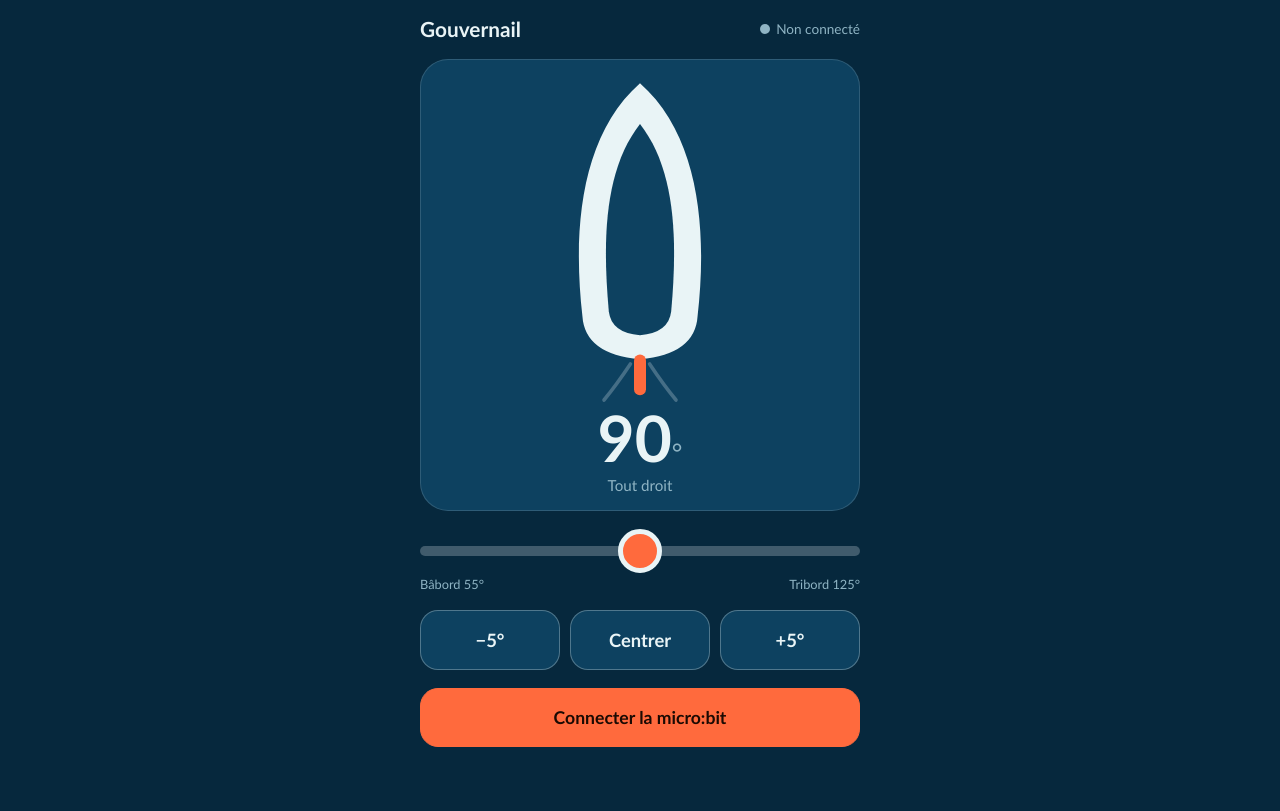
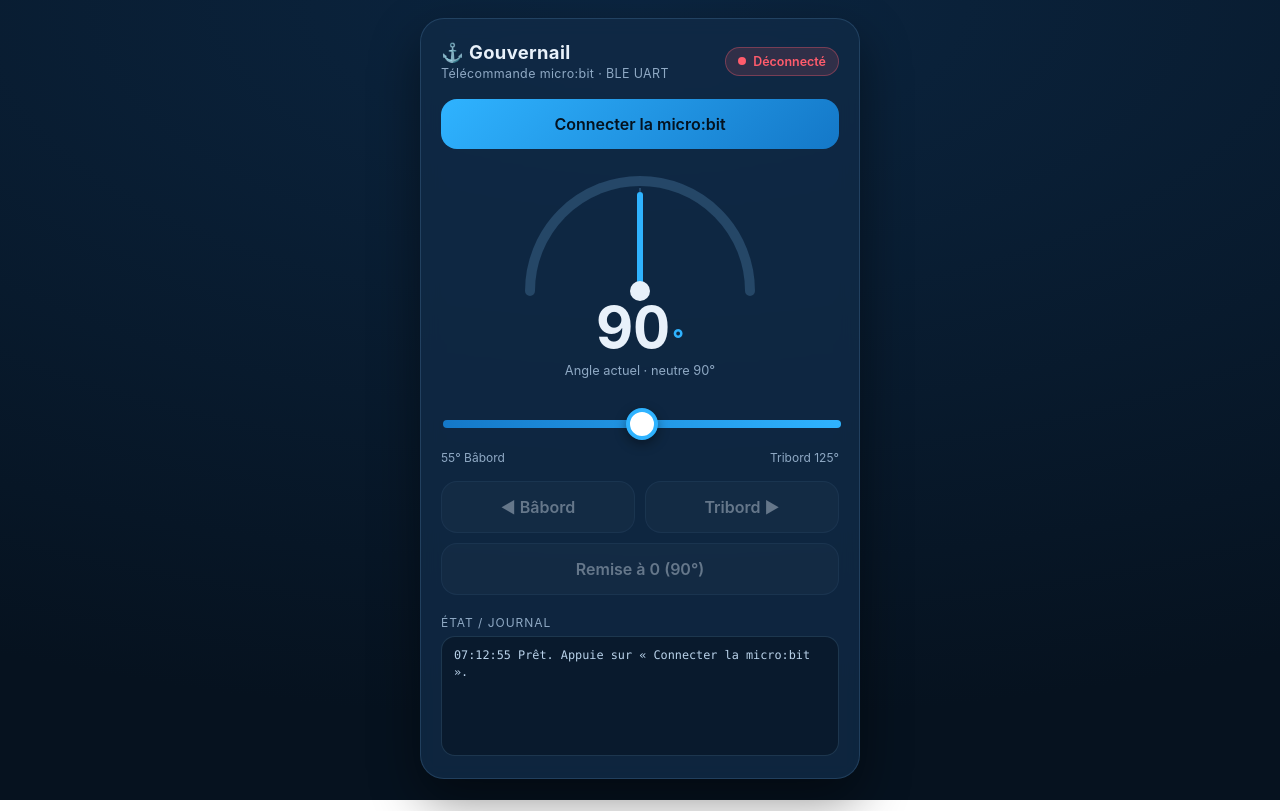
Before and after one commit to Tombordet/Projet-bateau, a plain HTML site: page index.html in a window 1280 px wide. Drawn offline with Linux system fonts and the light colour scheme.

Commit message:
Update index.html

```diff
--- a/index.html
+++ b/index.html
@@ -3,218 +3,278 @@
 <head>
 <meta charset="UTF-8">
 <meta name="viewport" content="width=device-width, initial-scale=1, viewport-fit=cover">
-<meta name="theme-color" content="#06283d">
-<title>Gouvernail du bateau</title>
+<title>Gouvernail · micro:bit</title>
 <style>
+  :root {
+    --bg1: #06121f; --bg2: #0b2540; --card: rgba(16, 42, 70, .82);
+    --line: rgba(120, 180, 230, .18); --text: #e8f1fa; --muted: #8fa9c4;
+    --accent: #2fb3ff; --accent2: #1478c8; --ok: #2ecc9a; --bad: #ff5c6c;
+  }
   * { box-sizing: border-box; -webkit-tap-highlight-color: transparent; }
-  html { background-color: #06283d; }
+  html, body { margin: 0; min-height: 100%; }
   body {
-    margin: 0; padding: 16px 16px 32px;
-    font-family: "Avenir Next", "Trebuchet MS", "Segoe UI", sans-serif;
-    background-color: #06283d; color: #e9f4f6;
-    -webkit-user-select: none; user-select: none; touch-action: manipulation;
+    font-family: -apple-system, "SF Pro Text", "Segoe UI", Roboto, sans-serif;
+    color: var(--text);
+    background: radial-gradient(120% 90% at 50% 0%, var(--bg2), var(--bg1));
+    background-attachment: fixed;
+    display: flex; justify-content: center; align-items: flex-start;
+    padding: calc(env(safe-area-inset-top, 0px) + 18px) 16px calc(env(safe-area-inset-bottom, 0px) + 18px);
   }
-  main { width: 100%; max-width: 440px; margin: 0 auto; }
-  header { display: flex; justify-content: space-between; align-items: center; margin-bottom: 18px; }
-  h1 { font-size: 1.3rem; margin: 0; font-weight: 700; color: #e9f4f6; }
-  #etat { font-size: .85rem; color: #8fb4c4; }
-  #etat i { width: 10px; height: 10px; border-radius: 50%; background: #8fb4c4; display: inline-block; margin-right: 6px; }
-  #etat.ok i { background: #3ddc97; }
-  #etat.ko i { background: #ff5d5d; }
+  .card {
+    width: 100%; max-width: 440px; background: var(--card);
+    border: 1px solid var(--line); border-radius: 24px; padding: 22px 20px;
+    backdrop-filter: blur(10px); box-shadow: 0 20px 50px rgba(0, 0, 0, .45);
+  }
+  header { display: flex; justify-content: space-between; align-items: center; gap: 12px; }
+  h1 { font-size: 1.15rem; margin: 0; letter-spacing: .02em; }
+  h1 small { display: block; font-weight: 400; color: var(--muted); font-size: .78rem; margin-top: 2px; }
+  .badge {
+    display: inline-flex; align-items: center; gap: 7px; padding: 6px 12px;
+    border-radius: 999px; font-size: .78rem; font-weight: 600;
+    background: rgba(255, 92, 108, .14); color: var(--bad); border: 1px solid rgba(255, 92, 108, .35);
+  }
+  .badge::before { content: ""; width: 8px; height: 8px; border-radius: 50%; background: currentColor; }
+  .badge.on { background: rgba(46, 204, 154, .14); color: var(--ok); border-color: rgba(46, 204, 154, .4); }
 
-  .scene {
-    border-radius: 28px; padding: 16px 0 8px; margin-bottom: 18px; text-align: center;
-    background-color: #0d4160; border: 1px solid rgba(233,244,246,.15);
+  button {
+    font: inherit; color: var(--text); border: 1px solid var(--line); border-radius: 16px;
+    background: rgba(255, 255, 255, .06); padding: 15px 10px; font-weight: 600; font-size: 1rem;
+    cursor: pointer; touch-action: manipulation; transition: transform .08s, background .15s, opacity .15s;
   }
-  .scene svg { width: 60%; max-width: 240px; height: auto; display: block; margin: 0 auto; overflow: visible; }
-  #gouvernail { transition: transform .12s ease-out; }
-  .valeur { font-size: 4rem; font-weight: 700; line-height: 1; margin-top: 6px; color: #e9f4f6; }
-  .valeur small { font-size: 1.6rem; color: #8fb4c4; font-weight: 400; }
-  #sens { color: #8fb4c4; font-size: .95rem; margin: 6px 0 8px; min-height: 1.2em; }
+  button:active:not(:disabled) { transform: scale(.97); background: rgba(255, 255, 255, .12); }
+  button:disabled { opacity: .4; cursor: not-allowed; }
+  #connectBtn {
+    width: 100%; margin-top: 18px; border: none;
+    background: linear-gradient(135deg, var(--accent), var(--accent2)); color: #04121f;
+  }
+  #connectBtn.on { background: rgba(255, 255, 255, .06); color: var(--text); border: 1px solid var(--line); }
 
-  .reglage { margin-bottom: 18px; }
-  .bornes { display: flex; justify-content: space-between; font-size: .8rem; color: #8fb4c4; }
-  input[type=range] { -webkit-appearance: none; appearance: none; width: 100%; height: 44px; background: transparent; margin: 0; }
-  input[type=range]::-webkit-slider-runnable-track { height: 10px; border-radius: 5px; background: rgba(233,244,246,.25); }
+  .gauge { position: relative; height: 130px; margin: 22px 0 4px; display: flex; justify-content: center; }
+  .gauge svg { width: 100%; max-width: 280px; overflow: visible; }
+  #needle { transform-origin: 140px 120px; transition: transform .12s ease-out; }
+  .readout { text-align: center; margin-top: -6px; }
+  .angle { font-size: 3.6rem; font-weight: 700; line-height: 1; font-variant-numeric: tabular-nums; }
+  .angle span { font-size: 1.6rem; color: var(--accent); margin-left: 2px; }
+  .sub { color: var(--muted); font-size: .8rem; margin-top: 6px; }
+
+  .slider-wrap { margin: 22px 0 6px; }
+  input[type=range] {
+    -webkit-appearance: none; appearance: none; width: 100%; height: 44px; background: transparent; touch-action: none;
+  }
+  input[type=range]::-webkit-slider-runnable-track {
+    height: 8px; border-radius: 8px; background: linear-gradient(90deg, #1478c8, #2fb3ff);
+  }
+  input[type=range]::-moz-range-track { height: 8px; border-radius: 8px; background: linear-gradient(90deg, #1478c8, #2fb3ff); }
   input[type=range]::-webkit-slider-thumb {
-    -webkit-appearance: none; width: 44px; height: 44px; margin-top: -17px; border-radius: 50%;
-    background: #ff6a3d; border: 5px solid #e9f4f6;
+    -webkit-appearance: none; width: 32px; height: 32px; border-radius: 50%; margin-top: -12px;
+    background: #fff; border: 4px solid var(--accent); box-shadow: 0 4px 12px rgba(0, 0, 0, .4);
   }
-  input[type=range]::-moz-range-track { height: 10px; border-radius: 5px; background: rgba(233,244,246,.25); }
-  input[type=range]::-moz-range-thumb { width: 34px; height: 34px; border-radius: 50%; background: #ff6a3d; border: 5px solid #e9f4f6; }
+  input[type=range]::-moz-range-thumb {
+    width: 24px; height: 24px; border-radius: 50%; background: #fff; border: 4px solid var(--accent);
+  }
+  .scale { display: flex; justify-content: space-between; color: var(--muted); font-size: .75rem; }
 
-  .boutons { display: flex; margin-bottom: 18px; }
-  .boutons button { flex: 1; margin-right: 10px; }
-  .boutons button:last-child { margin-right: 0; }
-  button {
-    font-family: inherit; font-weight: 700; font-size: 1.15rem; color: #e9f4f6;
-    border: 1px solid rgba(233,244,246,.3); background-color: #0d4160;
-    border-radius: 18px; padding: 18px 12px; cursor: pointer;
+  .buttons { display: grid; grid-template-columns: 1fr 1fr; gap: 10px; margin-top: 16px; }
+  .buttons .reset { grid-column: 1 / -1; }
+
+  .log-title { margin: 20px 0 6px; font-size: .75rem; color: var(--muted); text-transform: uppercase; letter-spacing: .08em; }
+  #log {
+    height: 120px; overflow-y: auto; background: rgba(0, 0, 0, .28); border: 1px solid var(--line);
+    border-radius: 14px; padding: 10px 12px; font: .74rem/1.5 ui-monospace, Menlo, monospace; color: #b9d2ea;
   }
-  button:active { background-color: #1a5d85; }
-  #connexion { width: 100%; background-color: #ff6a3d; border-color: #ff6a3d; color: #1b0a03; font-size: 1.1rem; }
-  #connexion.connecte { background-color: transparent; color: #e9f4f6; border-color: rgba(233,244,246,.4); }
-  #message { min-height: 1.3em; text-align: center; font-size: .85rem; color: #8fb4c4; margin: 14px 0 0; }
+  #log .err { color: var(--bad); }
+  #log .ok { color: var(--ok); }
 </style>
 </head>
 <body>
-<main>
+<main class="card">
   <header>
-    <h1>Gouvernail</h1>
-    <div id="etat"><i></i><span>Non connecté</span></div>
+    <h1>⚓ Gouvernail<small>Télécommande micro:bit · BLE UART</small></h1>
+    <div id="badge" class="badge">Déconnecté</div>
   </header>
 
-  <section class="scene">
-    <svg viewBox="0 0 200 270">
-      <path d="M92 240 Q80 258 70 270 M108 240 Q120 258 130 270" stroke="rgba(233,244,246,.25)" stroke-width="3" fill="none" stroke-linecap="round"/>
-      <path d="M100 6 C150 50 156 130 148 200 Q146 232 100 236 Q54 232 52 200 C44 130 50 50 100 6 Z" fill="#e9f4f6"/>
-      <path d="M100 40 C128 76 132 130 126 196 Q124 214 100 216 Q76 214 74 196 C68 130 72 76 100 40 Z" fill="#0d4160"/>
-      <g id="gouvernail" style="transform-origin: 100px 236px;">
-        <rect x="95" y="232" width="10" height="34" rx="5" fill="#ff6a3d"/>
+  <button id="connectBtn">Connecter la micro:bit</button>
+
+  <section class="gauge" aria-hidden="true">
+    <svg viewBox="0 0 280 130">
+      <path d="M 30 120 A 110 110 0 0 1 250 120" fill="none" stroke="rgba(120,180,230,.22)" stroke-width="10" stroke-linecap="round"/>
+      <line x1="140" y1="120" x2="140" y2="14" stroke="rgba(120,180,230,.25)" stroke-width="2" stroke-dasharray="4 5"/>
+      <g id="needle">
+        <line x1="140" y1="120" x2="140" y2="24" stroke="#2fb3ff" stroke-width="6" stroke-linecap="round"/>
       </g>
+      <circle cx="140" cy="120" r="10" fill="#e8f1fa"/>
     </svg>
-    <div class="valeur"><span id="angle">90</span><small>°</small></div>
-    <div id="sens">Tout droit</div>
   </section>
 
-  <section class="reglage">
-    <input type="range" id="curseur" min="55" max="125" value="90">
-    <div class="bornes"><span>Bâbord 55°</span><span>Tribord 125°</span></div>
-  </section>
+  <div class="readout">
+    <div class="angle"><b id="angleVal">90</b><span>°</span></div>
+    <div class="sub">Angle actuel · neutre 90°</div>
+  </div>
 
-  <section class="boutons">
-    <button id="moins">−5°</button>
-    <button id="centre">Centrer</button>
-    <button id="plus">+5°</button>
-  </section>
+  <div class="slider-wrap">
+    <input id="slider" type="range" min="55" max="125" step="1" value="90" disabled aria-label="Angle du gouvernail">
+    <div class="scale"><span>55° Bâbord</span><span>Tribord 125°</span></div>
+  </div>
 
-  <button id="connexion">Connecter la micro:bit</button>
-  <p id="message"></p>
+  <div class="buttons">
+    <button id="portBtn" disabled>◄ Bâbord</button>
+    <button id="stbdBtn" disabled>Tribord ►</button>
+    <button id="resetBtn" class="reset" disabled>Remise à 0 (90°)</button>
+  </div>
+
+  <div class="log-title">État / journal</div>
+  <div id="log"></div>
 </main>
 
 <script>
-var ANGLE_MIN = 55, ANGLE_MAX = 125, ANGLE_CENTRE = 90, PAS = 5;
-var INVERSER_VISUEL = false; // mets true si le gouvernail dessiné tourne à l'envers
+(() => {
+  "use strict";
+  const UART_SERVICE = "6e400001-b5a3-f393-e0a9-e50e24dcca9e";
+  const UART_RX      = "6e400002-b5a3-f393-e0a9-e50e24dcca9e";
+  const MIN = 55, MAX = 125, NEUTRAL = 90, STEP = 5, THROTTLE_MS = 60;
 
-var UART_SERVICE = "6e400001-b5a0-f393-e0a9-e50e24dcca9e";
-var UART_RX      = "6e400002-b5a0-f393-e0a9-e50e24dcca9e"; // téléphone -> micro:bit
+  const $ = id => document.getElementById(id);
+  const slider = $("slider"), angleVal = $("angleVal"), needle = $("needle");
+  const badge = $("badge"), connectBtn = $("connectBtn"), logEl = $("log");
+  const portBtn = $("portBtn"), stbdBtn = $("stbdBtn"), resetBtn = $("resetBtn");
 
-function $(id) { return document.getElementById(id); }
-var curseur = $("curseur"), affAngle = $("angle"), sens = $("sens");
-var gouvernail = $("gouvernail"), etat = $("etat"), message = $("message"), btnConnexion = $("connexion");
+  let device = null, rxChar = null;
+  let angle = NEUTRAL;
+  let pending = null, sending = false;
+  let lastSend = 0, throttleTimer = null;
 
-var angle = ANGLE_CENTRE;
-var caractRX = null;
-var appareil = null;
-var envoiEnCours = false;
-var dernierEnvoye = null;
+  const clamp = v => Math.min(MAX, Math.max(MIN, Math.round(v)));
 
-function afficher(a) {
-  angle = a;
-  affAngle.textContent = a;
-  curseur.value = a;
-  var ecart = a - ANGLE_CENTRE;
-  gouvernail.style.transform = "rotate(" + (INVERSER_VISUEL ? ecart : -ecart) + "deg)";
-  if (ecart === 0) sens.textContent = "Tout droit";
-  else if (ecart > 0) sens.textContent = "Tribord (droite) +" + ecart + "°";
-  else sens.textContent = "Bâbord (gauche) " + ecart + "°";
+  function log(msg, cls = "") {
+    const d = document.createElement("div");
+    if (cls) d.className = cls;
+    const t = new Date().toLocaleTimeString("fr-FR");
+    d.textContent = t + "  " + msg;
+    logEl.appendChild(d);
+    while (logEl.children.length > 60) logEl.removeChild(logEl.firstChild);
+    logEl.scrollTop = logEl.scrollHeight;
   }
 
-function statut(texte, classe) {
-  etat.className = classe || "";
-  etat.getElementsByTagName("span")[0].textContent = texte;
+  function render() {
+    angleVal.textContent = angle;
+    slider.value = angle;
+    needle.style.transform = "rotate(" + ((angle - NEUTRAL) * (50 / 35)) + "deg)";
   }
 
-async function envoyerDernier() {
-  if (envoiEnCours || !caractRX) return;
-  envoiEnCours = true;
-  try {
-    while (caractRX && dernierEnvoye !== angle) {
-      var aEnvoyer = angle;
-            var donnees = new TextEncoder().encode(aEnvoyer + "\n");
-            try { await caractRX.writeValue(donnees); }
-      catch (e) { await caractRX.writeValueWithoutResponse(donnees); }
-      dernierEnvoye = aEnvoyer;
-    }
-       message.textContent = "Envoyé : " + dernierEnvoye;
-  } catch (e) {
-    message.textContent = "Envoi impossible : " + e.message;
-  }
-  envoiEnCours = false;
+  function setUiConnected(on) {
+    badge.textContent = on ? "Connecté" : "Déconnecté";
+    badge.classList.toggle("on", on);
+    connectBtn.textContent = on ? "Déconnecter" : "Connecter la micro:bit";
+    connectBtn.classList.toggle("on", on);
+    [slider, portBtn, stbdBtn, resetBtn].forEach(el => el.disabled = !on);
   }
 
-function commander(a) {
-  a = Math.max(ANGLE_MIN, Math.min(ANGLE_MAX, Math.round(a)));
-  afficher(a);
-  if (!caractRX) { message.textContent = "Connecte d'abord la micro:bit."; return; }
-  envoyerDernier();
+  /* ---------- Envoi BLE (file : toujours la dernière valeur) ---------- */
+  async function writeAngle(a) {
+    const data = new TextEncoder().encode(a + "\n");
+    if (typeof rxChar.writeValueWithoutResponse === "function") {
+      try {
+        await rxChar.writeValueWithoutResponse(data);
+        return;
+      } catch (e) {
+        log("Écriture sans réponse refusée, repli sur writeValue…", "err");
+      }
+    }
+    await rxChar.writeValue(data);
   }
 
-async function connecter() {
+  async function flush() {
+    if (sending) return;
+    sending = true;
+    try {
+      while (pending !== null && rxChar) {
+        const a = pending;
+        pending = null;
+        await writeAngle(a);
+        lastSend = Date.now();
+      }
+    } catch (e) {
+      log("Erreur d’envoi : " + (e && e.message ? e.message : e), "err");
+    } finally {
+      sending = false;
+    }
+  }
+
+  function sendNow(a) {
+    if (throttleTimer) { clearTimeout(throttleTimer); throttleTimer = null; }
+    if (!rxChar) { log("Non connecté : angle non envoyé.", "err"); return; }
+    pending = a;
+    flush();
+  }
+
+  function sendThrottled(a) {
+    if (!rxChar) return;
+    const wait = THROTTLE_MS - (Date.now() - lastSend);
+    if (wait <= 0 && !throttleTimer) { sendNow(a); return; }
+    if (throttleTimer) return; // le timer enverra la valeur la plus récente
+    throttleTimer = setTimeout(() => { throttleTimer = null; sendNow(angle); }, Math.max(wait, 0));
+  }
+
+  /* ---------- Commandes ---------- */
+  function setAngle(v, mode) {
+    angle = clamp(v);
+    render();
+    if (mode === "now") sendNow(angle);
+    else if (mode === "throttle") sendThrottled(angle);
+  }
+
+  slider.addEventListener("input",  () => setAngle(slider.value, "throttle"));
+  slider.addEventListener("change", () => setAngle(slider.value, "now"));
+  portBtn.addEventListener("click",  () => setAngle(angle - STEP, "now"));
+  stbdBtn.addEventListener("click",  () => setAngle(angle + STEP, "now"));
+  resetBtn.addEventListener("click", () => setAngle(NEUTRAL, "now"));
+
+  /* ---------- Connexion ---------- */
+  async function connect() {
     if (!navigator.bluetooth) {
-    message.textContent = "Bluetooth indisponible : ouvre cette page dans l'application Bluefy.";
+      log("Web Bluetooth indisponible. Ouvre cette page dans Bluefy.", "err");
       return;
     }
     try {
-    statut("Recherche…");
-    // Pas de filtre sur le nom : la micro:bit apparaît même si elle n'envoie pas son nom
-    appareil = await navigator.bluetooth.requestDevice({
-      acceptAllDevices: true,
+      connectBtn.disabled = true;
+      log("Recherche de la micro:bit…");
+      device = await navigator.bluetooth.requestDevice({
+        filters: [{ namePrefix: "BBC micro:bit" }, { services: [UART_SERVICE] }],
         optionalServices: [UART_SERVICE]
       });
-    appareil.addEventListener("gattserverdisconnected", deconnecte);
-    statut("Connexion…");
-    var serveur = await appareil.gatt.connect();
-    var service = await serveur.getPrimaryService(UART_SERVICE);
-    caractRX = await service.getCharacteristic(UART_RX);
-    dernierEnvoye = null;
-    statut("Connecté", "ok");
-    btnConnexion.textContent = "Déconnecter";
-    btnConnexion.className = "connecte";
-    message.textContent = "";
-    commander(angle);
+      device.addEventListener("gattserverdisconnected", onDisconnected);
+      log("Connexion à " + (device.name || "l’appareil") + "…");
+      const server = await device.gatt.connect();
+      const service = await server.getPrimaryService(UART_SERVICE);
+      rxChar = await service.getCharacteristic(UART_RX);
+      setUiConnected(true);
+      log("Connecté au service UART.", "ok");
+      setAngle(NEUTRAL, "now"); // synchronise l’interface et le servo
     } catch (e) {
-    caractRX = null;
-    statut("Non connecté", "ko");
-    if (e.name === "NotFoundError") message.textContent = "Aucun appareil choisi.";
-    else message.textContent = "Erreur : " + e.message + " (choisis bien la micro:bit)";
+      rxChar = null;
+      setUiConnected(false);
+      log("Échec de connexion : " + (e && e.message ? e.message : e), "err");
+    } finally {
+      connectBtn.disabled = false;
     }
   }
 
-function deconnecte() {
-  caractRX = null;
-  statut("Déconnecté", "ko");
-  btnConnexion.textContent = "Connecter la micro:bit";
-  btnConnexion.className = "";
+  function onDisconnected() {
+    rxChar = null; pending = null;
+    if (throttleTimer) { clearTimeout(throttleTimer); throttleTimer = null; }
+    setUiConnected(false);
+    log("Déconnecté.", "err");
   }
 
-btnConnexion.addEventListener("click", function () {
-  if (appareil && appareil.gatt.connected) appareil.gatt.disconnect();
-  else connecter();
+  connectBtn.addEventListener("click", () => {
+    if (device && device.gatt && device.gatt.connected) device.gatt.disconnect();
+    else connect();
   });
 
-curseur.addEventListener("input", function () { commander(parseInt(curseur.value, 10)); });
-$("centre").addEventListener("click", function () { commander(ANGLE_CENTRE); });
-
-// Les boutons ±5° se répètent tant qu'on les maintient appuyés
-function boutonRepete(id, delta) {
-  var b = $(id), attente = null, boucle = null;
-  function arreter() { clearTimeout(attente); clearInterval(boucle); }
-  b.addEventListener("pointerdown", function (e) {
-    e.preventDefault();
-    commander(angle + delta);
-    arreter();
-    attente = setTimeout(function () {
-      boucle = setInterval(function () { commander(angle + delta); }, 120);
-    }, 350);
-  });
-  ["pointerup", "pointerleave", "pointercancel"].forEach(function (ev) { b.addEventListener(ev, arreter); });
-  b.addEventListener("contextmenu", function (e) { e.preventDefault(); });
-}
-boutonRepete("plus", PAS);
-boutonRepete("moins", -PAS);
-
-afficher(ANGLE_CENTRE);
+  setUiConnected(false);
+  render();
+  log("Prêt. Appuie sur « Connecter la micro:bit ».");
+})();
 </script>
 </body>
 </html>
```
Lines whose indentation alone changed are shown as unchanged.
